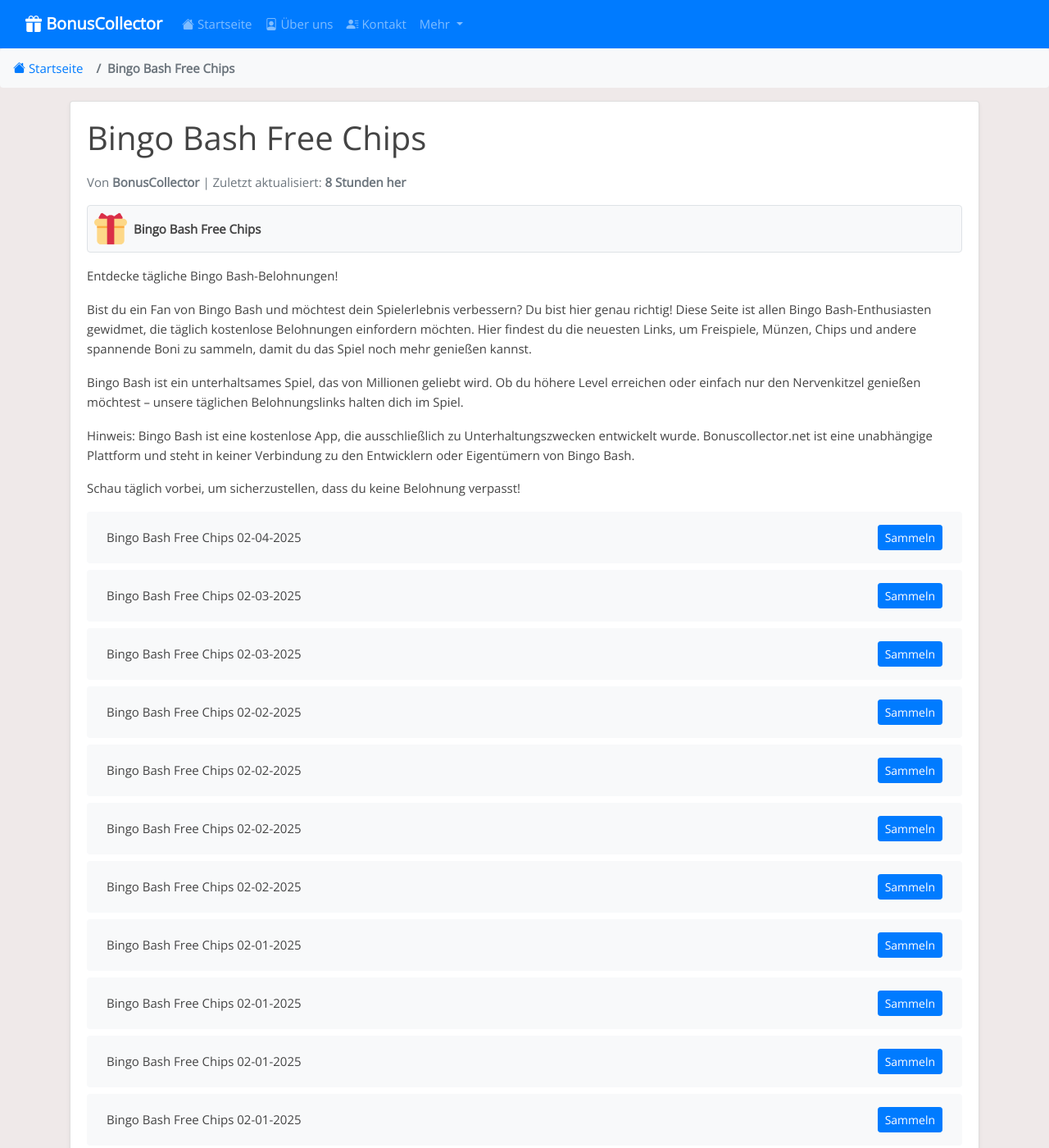
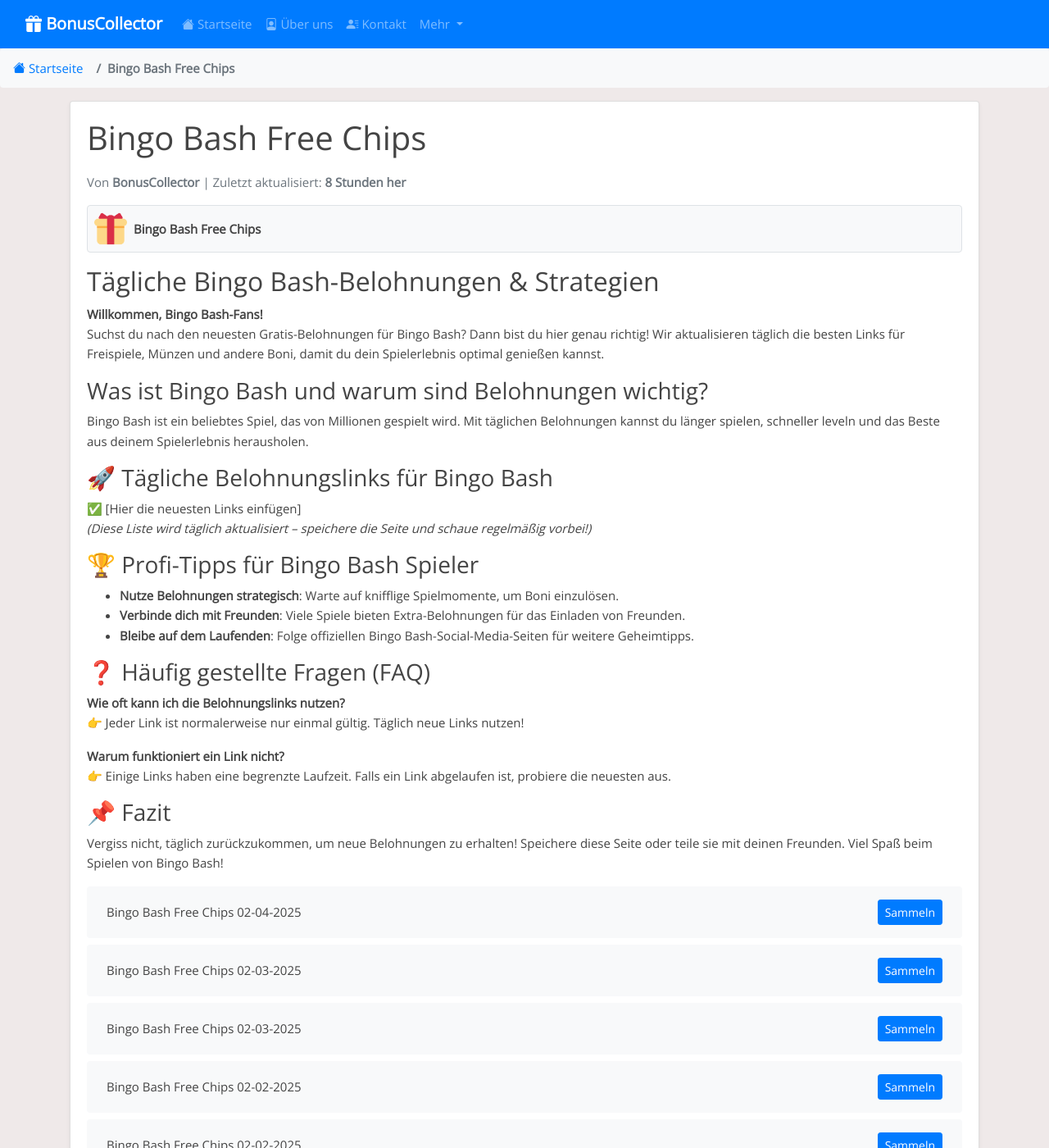
Before and after one commit to Prollad99/bs-de, a Jekyll site: the page built from _posts/2025-01-19-bingo-bash.md, in a window 1280 px wide and 1400 px high. Shown: the whole window at 82% size. Built offline with Jekyll 4.4.1, drawn with Linux system fonts in a browser that asks for light colours.

Commit message:
Aktualisiere -Belohnungslinks, Inhalte und Änderungsdatum

```diff
--- a/_data/include_files.yml
+++ b/_data/include_files.yml
@@ -39,3 +39,6 @@
 
 gametwist.html:
   last_modified: 2025-02-04 08:19:30
+
+bingo-bash_post.html:
+  last_modified: 2025-02-04 13:14:54
--- a/_includes/bingo-bash_post.html
+++ b/_includes/bingo-bash_post.html
@@ -1,13 +1,26 @@
-Entdecke tägliche Bingo Bash-Belohnungen!
+## Tägliche Bingo Bash-Belohnungen & Strategien
 
+**Willkommen, Bingo Bash-Fans!**
+Suchst du nach den neuesten Gratis-Belohnungen für Bingo Bash? Dann bist du hier genau richtig! Wir aktualisieren täglich die besten Links für Freispiele, Münzen und andere Boni, damit du dein Spielerlebnis optimal genießen kannst.
 
-Bist du ein Fan von Bingo Bash und möchtest dein Spielerlebnis verbessern? Du bist hier genau richtig! Diese Seite ist allen Bingo Bash-Enthusiasten gewidmet, die täglich kostenlose Belohnungen einfordern möchten. Hier findest du die neuesten Links, um Freispiele, Münzen, Chips und andere spannende Boni zu sammeln, damit du das Spiel noch mehr genießen kannst.
+### Was ist Bingo Bash und warum sind Belohnungen wichtig?
+Bingo Bash ist ein beliebtes Spiel, das von Millionen gespielt wird. Mit täglichen Belohnungen kannst du länger spielen, schneller leveln und das Beste aus deinem Spielerlebnis herausholen.
 
+### 🚀 Tägliche Belohnungslinks für Bingo Bash
+✅ [Hier die neuesten Links einfügen]
+*(Diese Liste wird täglich aktualisiert – speichere die Seite und schaue regelmäßig vorbei!)*
 
-Bingo Bash ist ein unterhaltsames Spiel, das von Millionen geliebt wird. Ob du höhere Level erreichen oder einfach nur den Nervenkitzel genießen möchtest – unsere täglichen Belohnungslinks halten dich im Spiel.
+### 🏆 Profi-Tipps für Bingo Bash Spieler
+- **Nutze Belohnungen strategisch**: Warte auf knifflige Spielmomente, um Boni einzulösen.
+- **Verbinde dich mit Freunden**: Viele Spiele bieten Extra-Belohnungen für das Einladen von Freunden.
+- **Bleibe auf dem Laufenden**: Folge offiziellen Bingo Bash-Social-Media-Seiten für weitere Geheimtipps.
 
+### ❓ Häufig gestellte Fragen (FAQ)
+**Wie oft kann ich die Belohnungslinks nutzen?**
+👉 Jeder Link ist normalerweise nur einmal gültig. Täglich neue Links nutzen!
 
-Hinweis: Bingo Bash ist eine kostenlose App, die ausschließlich zu Unterhaltungszwecken entwickelt wurde. Bonuscollector.net ist eine unabhängige Plattform und steht in keiner Verbindung zu den Entwicklern oder Eigentümern von Bingo Bash.
+**Warum funktioniert ein Link nicht?**
+👉 Einige Links haben eine begrenzte Laufzeit. Falls ein Link abgelaufen ist, probiere die neuesten aus.
 
-
-Schau täglich vorbei, um sicherzustellen, dass du keine Belohnung verpasst!
+### 📌 Fazit
+Vergiss nicht, täglich zurückzukommen, um neue Belohnungen zu erhalten! Speichere diese Seite oder teile sie mit deinen Freunden. Viel Spaß beim Spielen von Bingo Bash!
```
